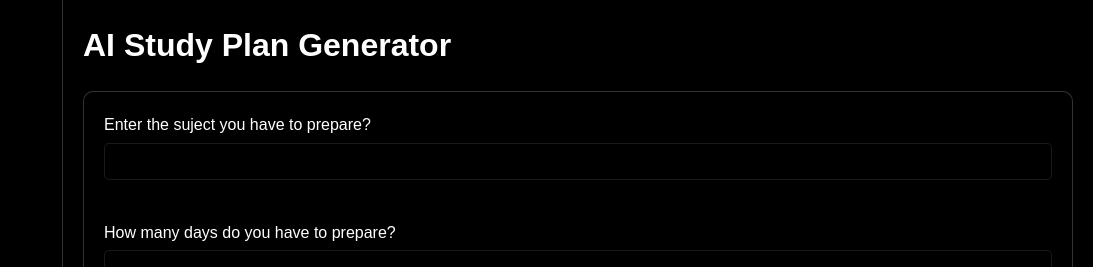
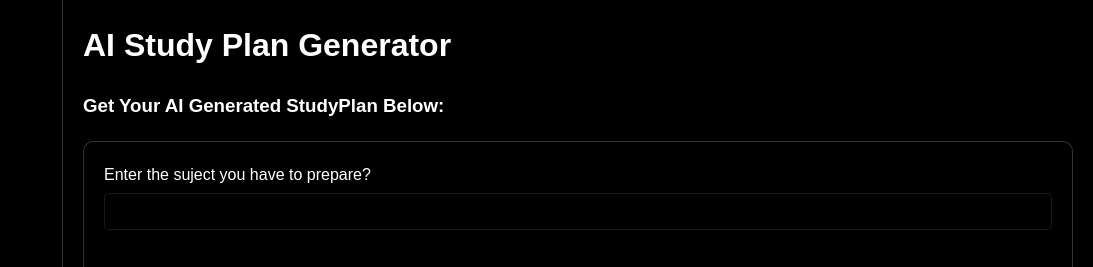
Before and after one commit to BhuvaneshKoudagani/ocr_website, a website: page front_end/studyplan.html in a window 1280 px wide. Shown: the top 267 px of the page, 187-1280 px from the left. Drawn offline with Linux system fonts and the light colour scheme.

Commit message:
studyplan

```diff
--- a/front_end/studyplan.html
+++ b/front_end/studyplan.html
@@ -146,6 +146,7 @@
         </aside>
         <main class="main-content">
             <h1>AI Study Plan Generator</h1>
+            <h3>Get Your AI Generated StudyPlan Below:</h3>
             <div class="card">
                 <form id="studyPlanForm" class="study-plan-form">
                     <div>
```
